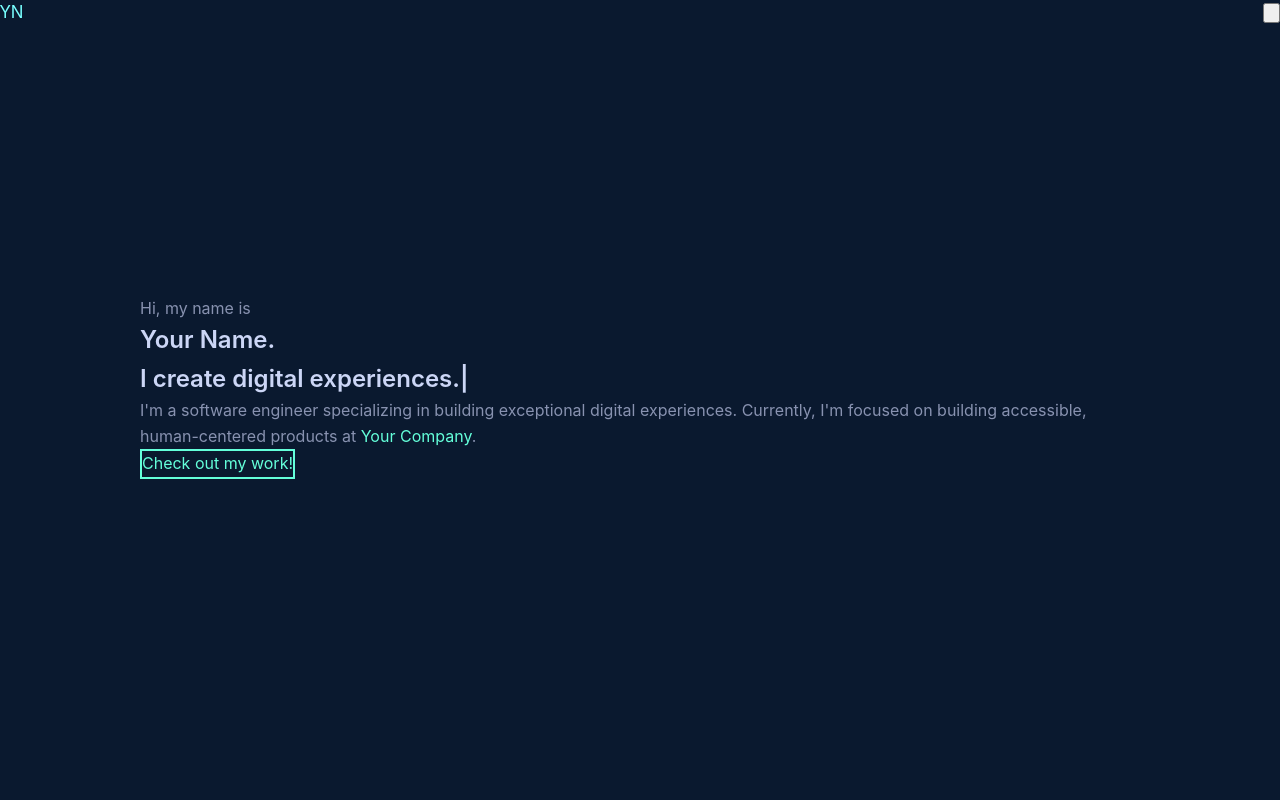
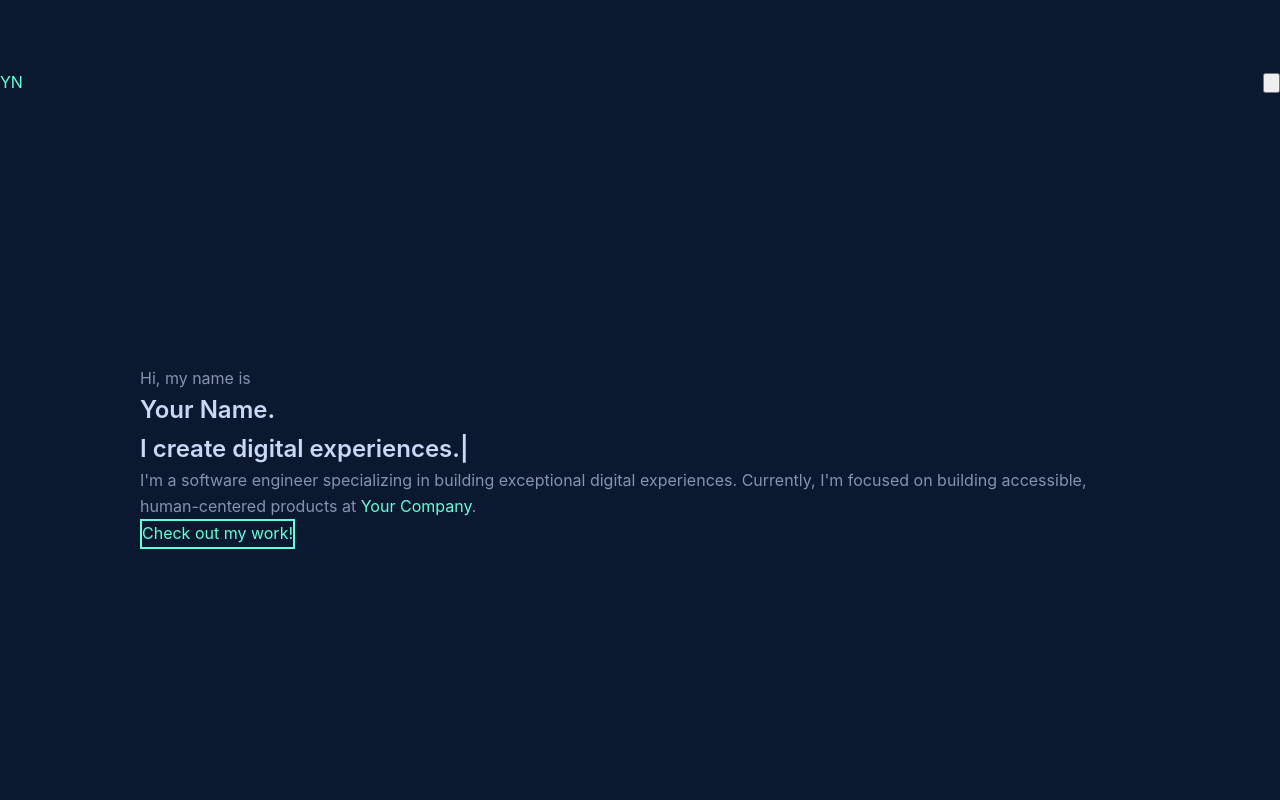
Before and after one commit to samirasharma/samira-portfolio, a Next.js app: page / in a window 1280 px wide. Shown: the top 800 px of the page. Built offline with nearby package versions, Linux system fonts and the light colour scheme; some icons are missing.

Commit message:
FIxed navigation layout

```diff
--- a/app/globals.css
+++ b/app/globals.css
@@ -18,6 +18,7 @@ body {
   font-family: 'Calibre', 'Inter', 'San Francisco', 'SF Pro Text', -apple-system, system-ui, sans-serif;
   line-height: 1.6;
   overflow-x: hidden;
+  padding-top: 70px;
 }
 
 h1, h2, h3, h4, h5, h6 {
```
